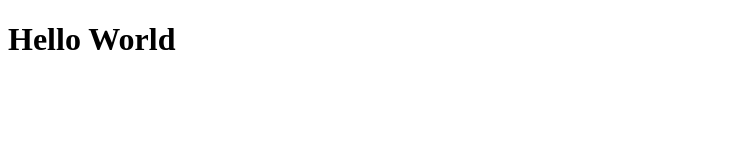
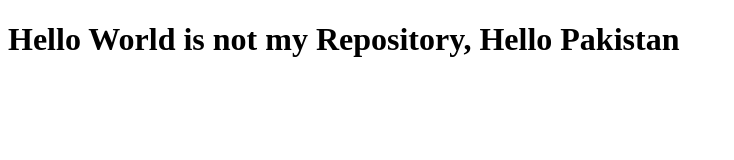
Before and after one commit to jabbar-dev/practicegit, a plain HTML site: page index.html in a window 1280 px wide. Shown: the whole page, without its empty margins (0-734 px from the left). Drawn offline with Linux system fonts and the light colour scheme.

Commit message:
adds line to index file

```diff
--- a/index.html
+++ b/index.html
@@ -7,6 +7,6 @@
     <title>Document</title>
 </head>
 <body>
-    <h1>Hello World</h1>
+    <h1>Hello World is not my Repository, Hello Pakistan</h1>
 </body>
 </html>
```
